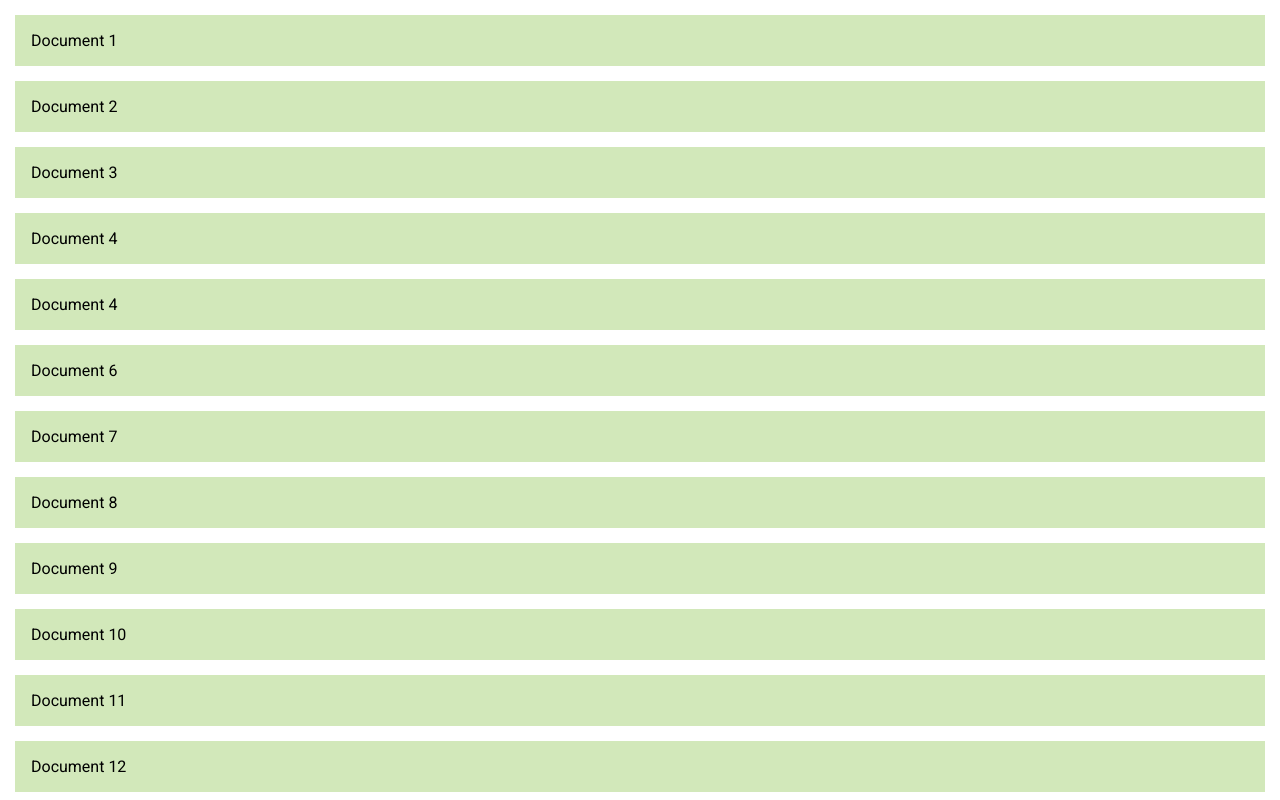
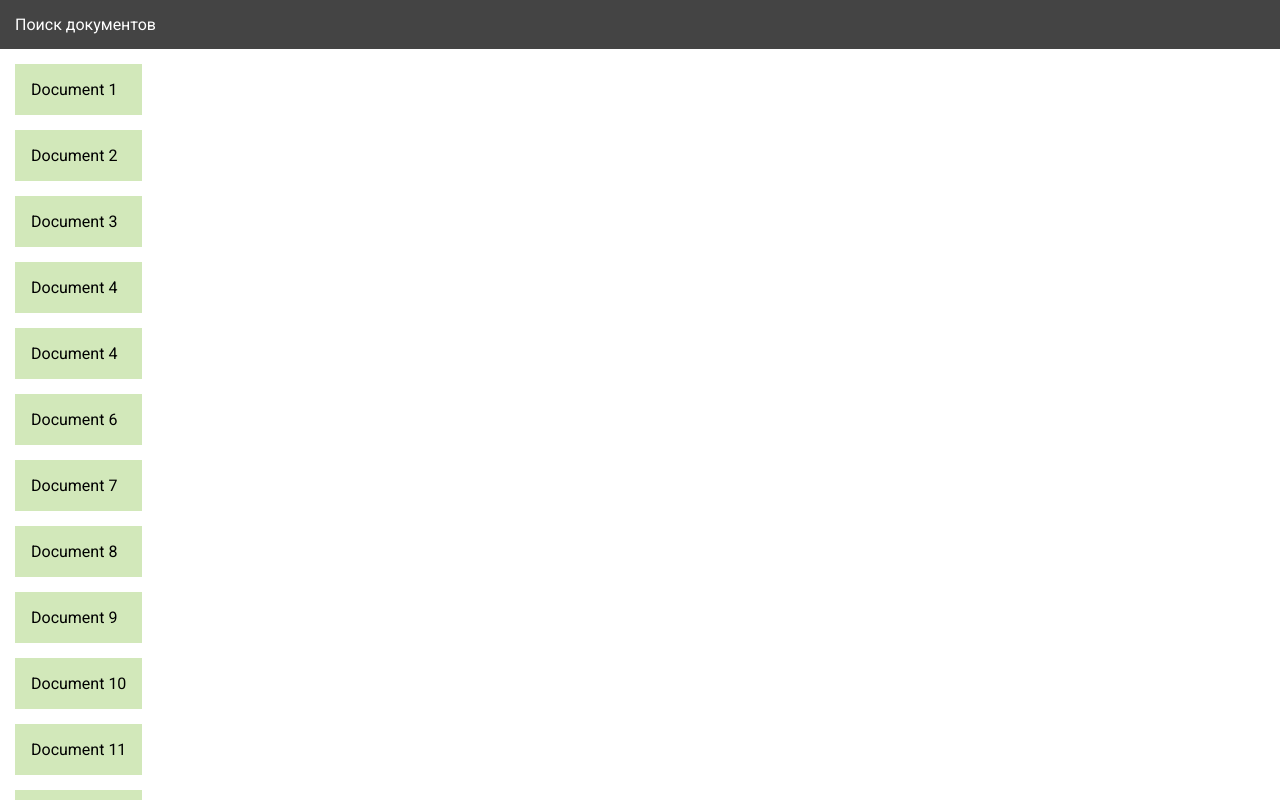
Before and after one commit to ol3gatron/document-finder, a React (Vite) app: page / in a window 1280 px wide. Shown: the top 800 px of the page. Built offline with nearby package versions, Linux system fonts and the light colour scheme; data requests are answered from the project's data file.

Commit message:
created header componentq

```diff
--- a/src/App.jsx
+++ b/src/App.jsx
@@ -1,9 +1,13 @@
+import Header from "./components/Header"
 import Documents from "./components/Documents"
 
 function App() {
   return (
     <div className="App">
-      <Documents />
+      <Header />
+      <main>
+        <Documents />
+      </main>
     </div>
   )
 }
--- /dev/null
+++ b/src/components/Header.jsx
@@ -0,0 +1,8 @@
+const Header = () => {
+  return (
+    <header>
+      <p>Поиск документов</p>
+    </header>
+  )
+}
+export default Header
--- a/src/index.css
+++ b/src/index.css
@@ -5,6 +5,16 @@
   margin: 0;
   box-sizing: border-box;
   font-family: 'Roboto', sans-serif;
+}
+
+header {
+  color: #ffffff;
+  background-color: #444444;
+  padding: 15px;
+}
+
+main {
+  display: flex;
 }
 
 .document-item {
```
